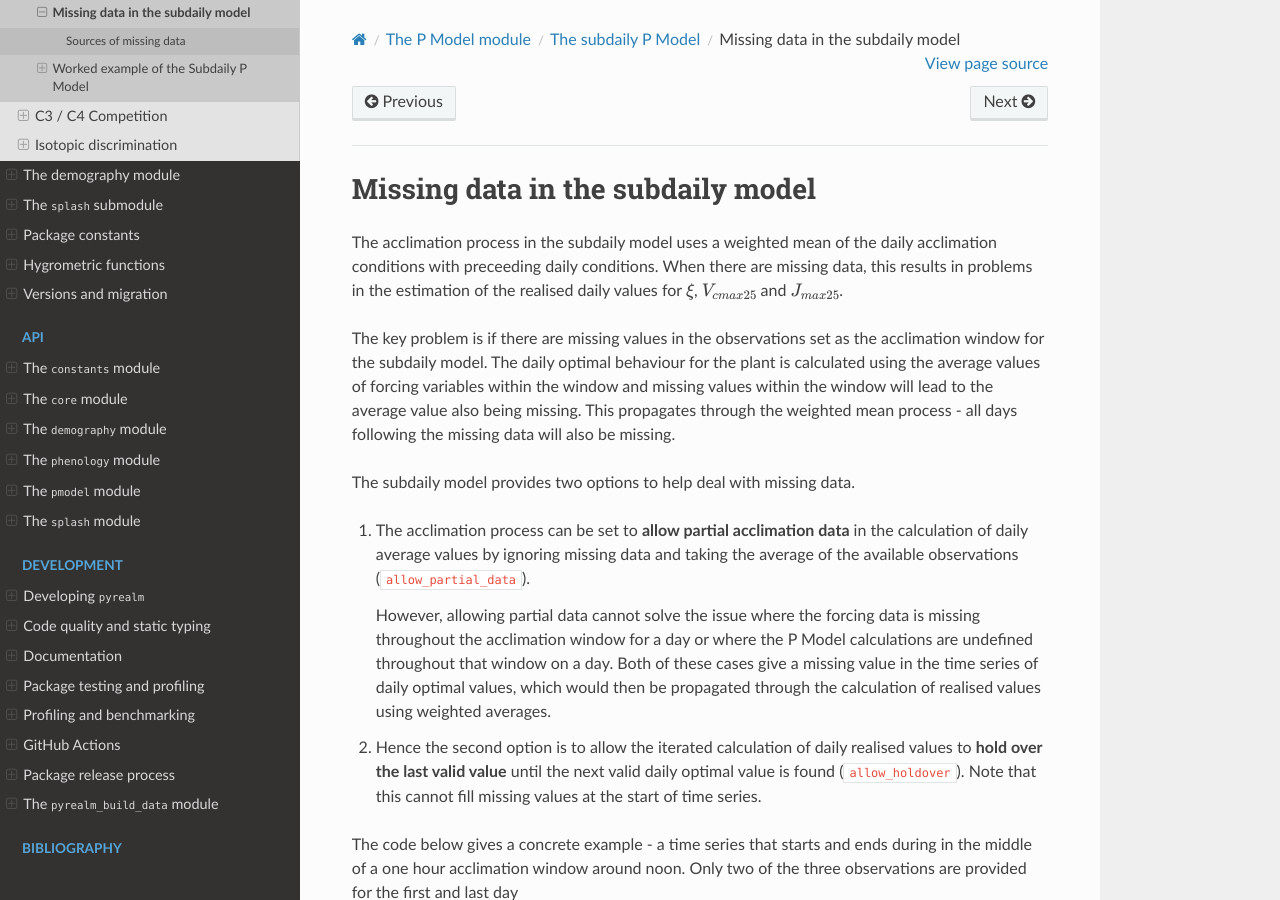
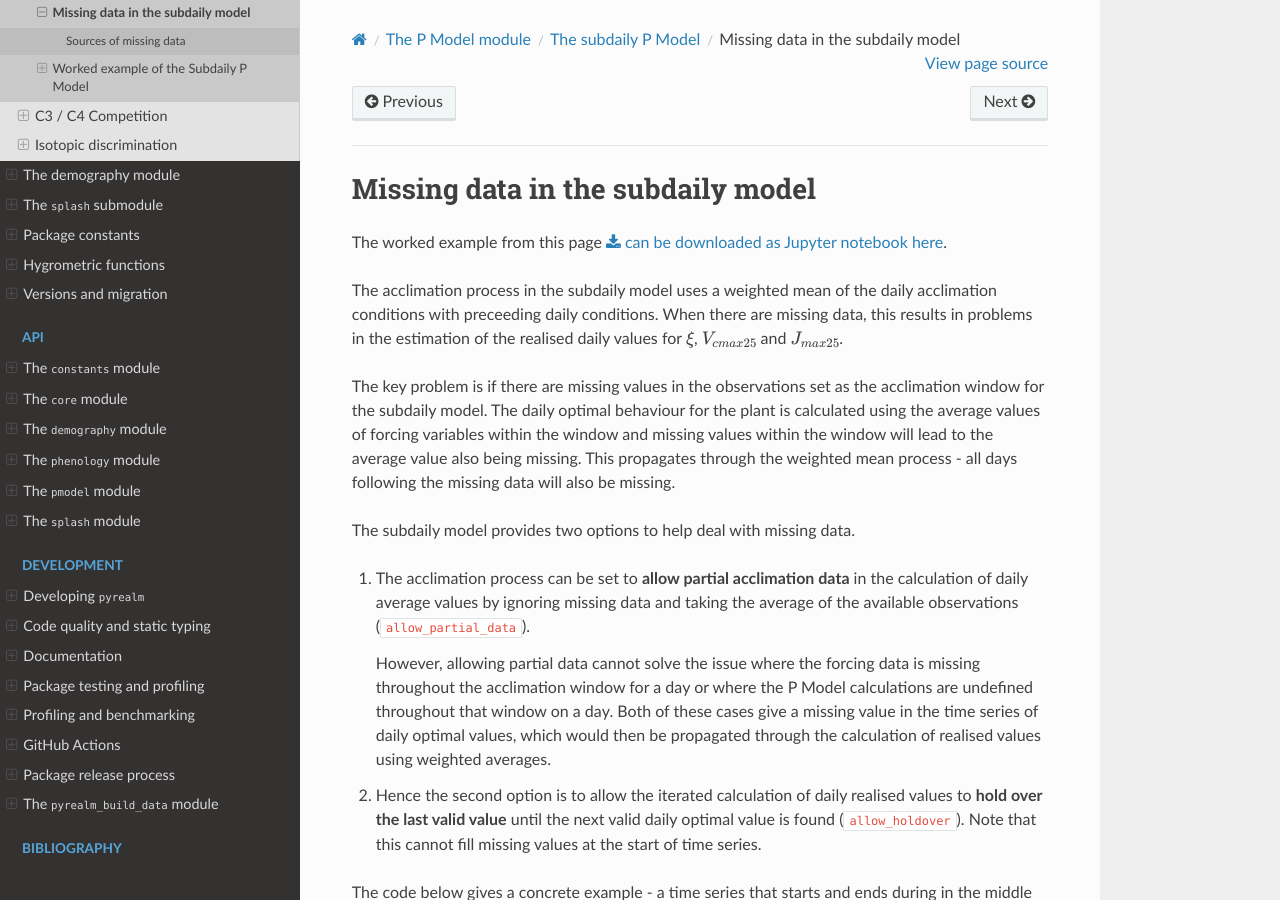
Before and after one commit to ImperialCollegeLondon/pyrealm, a Sphinx documentation site: the page built from docs/source/users/pmodel/subdaily_details/subdaily_model_and_missing_data.md, in a window 1280 px wide and 900 px high. Built offline with Sphinx 7.4.7 and the Read the Docs theme 3.1.0, drawn with Linux system fonts in a browser that asks for light colours.

Commit message:
add missing data jupyter notebook

```diff
--- a/docs/source/users/pmodel/subdaily_details/subdaily_model_and_missing_data.md
+++ b/docs/source/users/pmodel/subdaily_details/subdaily_model_and_missing_data.md
@@ -22,6 +22,8 @@
 ---
 
 # Missing data in the subdaily model
+
+The worked example from this page {download}`can be downloaded as Jupyter notebook here </_static/SubdailyMissingData.ipynb>`.
 
 The acclimation process in the subdaily model uses a weighted mean of the daily
 acclimation conditions with preceeding daily conditions. When there are missing data,
```
Also changed, not shown: docs/source/_static/SubdailyMissingData.ipynb (added).
